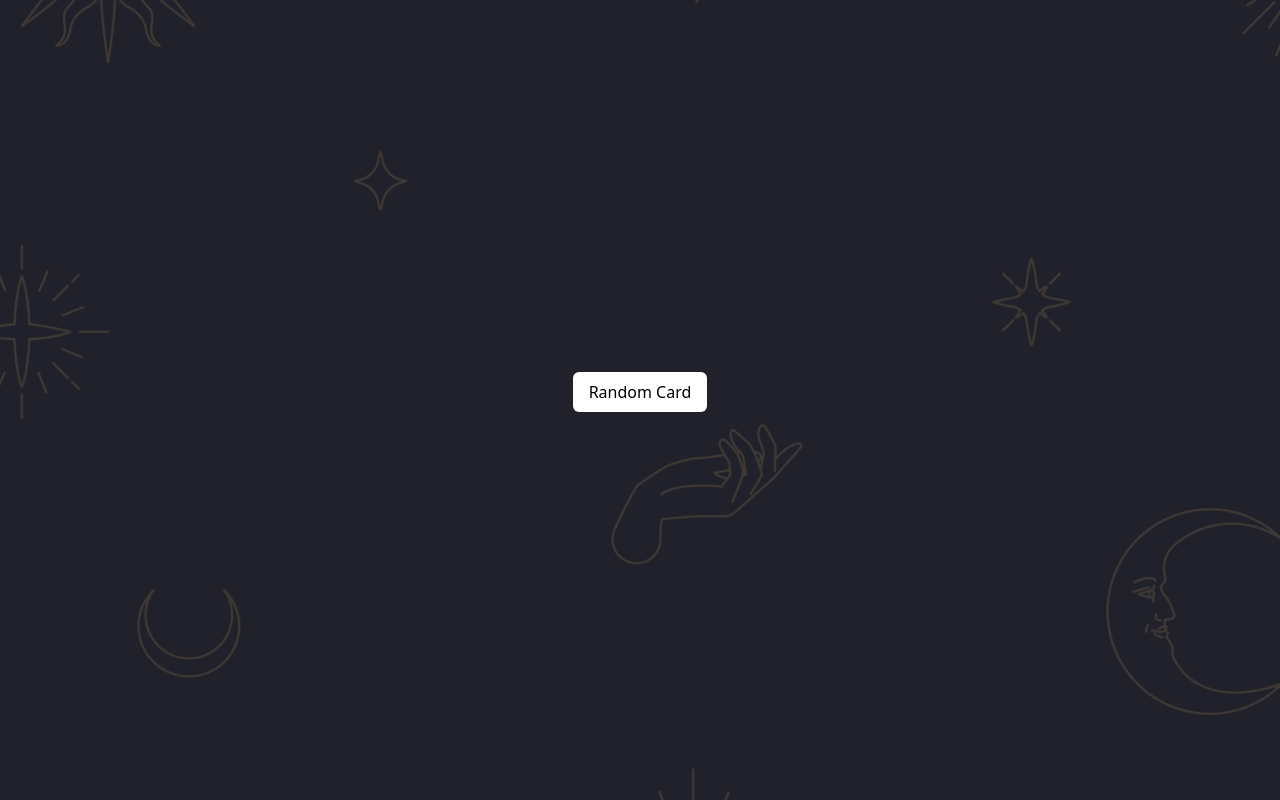
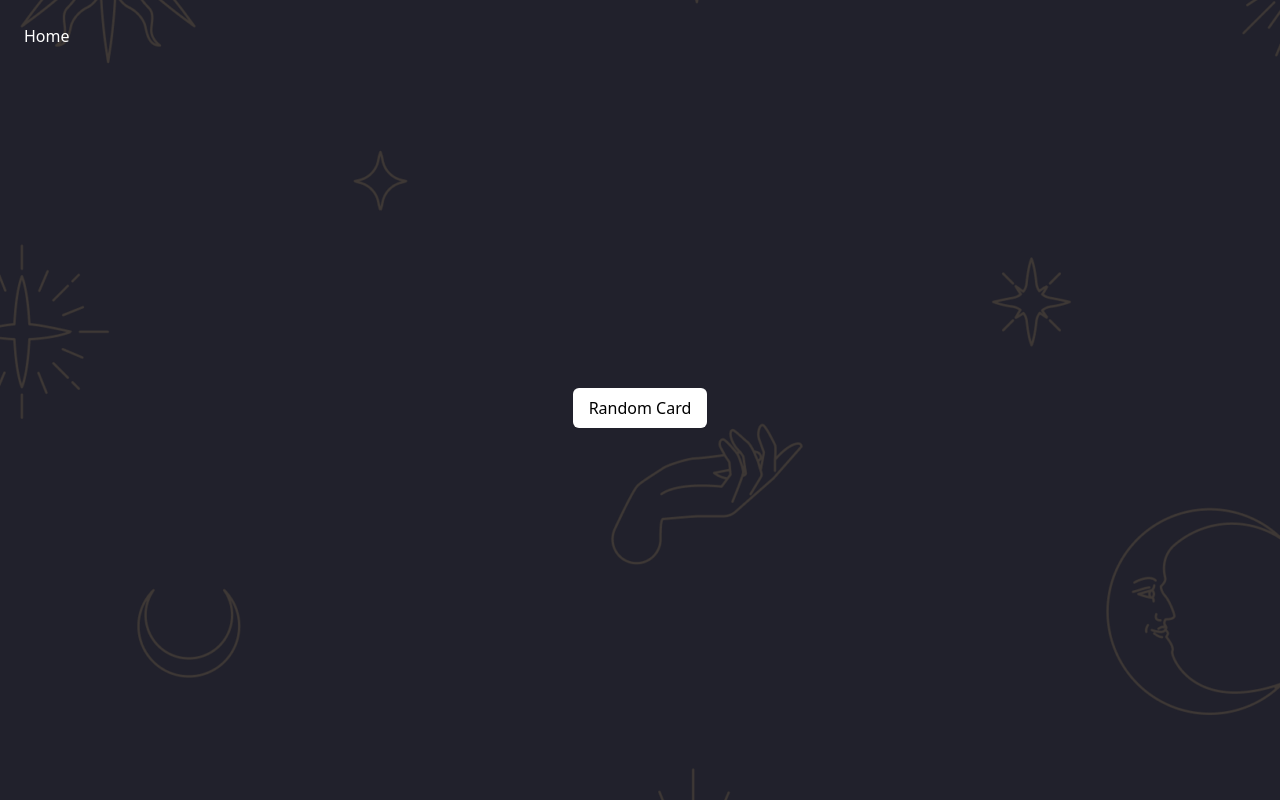
Before and after one commit to gptarot/gptarot.github.io, a React (Vite) app in the folder frontend/: page /#/random in a window 1280 px wide. Built offline with nearby package versions, Linux system fonts and the light colour scheme.

Commit message:
Update minor layout

```diff
--- a/frontend/src/pages/Home.tsx
+++ b/frontend/src/pages/Home.tsx
@@ -78,7 +78,9 @@ const Home: React.FC = (): JSX.Element => {
         </div>
       </form>
       {prediction && <div className="bg-white p-4 rounded-md mt-10">{prediction.data}</div>}
-      <Link to="/random">Navigate</Link>
+      <Link to="/random" className="p-2 text-white mt-4 font-inter">
+        Navigate Random
+      </Link>
     </div>
   );
 };
--- a/frontend/src/pages/Random.tsx
+++ b/frontend/src/pages/Random.tsx
@@ -1,6 +1,7 @@
 import { useState } from 'react';
 import { CardInfo } from '../types';
 import { getRandomCard } from '../api/tarotAPI';
+import { Link } from 'react-router-dom';
 
 const Random: React.FC = (): JSX.Element => {
   const [cardInfo, setCardInfo] = useState<CardInfo | null>(null);
@@ -14,11 +15,11 @@ const Random: React.FC = (): JSX.Element => {
   };
 
   return (
+    <>
+      <Link to="/" className="fixed top-2 left-2 p-4 text-white">
+        Home
+      </Link>
       <div className="z-10 flex flex-col items-center justify-center">
-      <button onClick={handleRandomCard} className="bg-white py-2 px-4 rounded-md shadow-sm">
-        Random Card
-      </button>
-      <div className="mt-4"></div>
         {cardInfo && (
           <div className="flex gap-10">
             <div className="text-white leading-6 max-w-3xl">
@@ -58,7 +59,11 @@ const Random: React.FC = (): JSX.Element => {
             />
           </div>
         )}
+        <button onClick={handleRandomCard} className="bg-white py-2 px-4 mt-4 rounded-md shadow-sm">
+          Random Card
+        </button>
       </div>
+    </>
   );
 };
 
```
Lines whose indentation alone changed are shown as unchanged.
